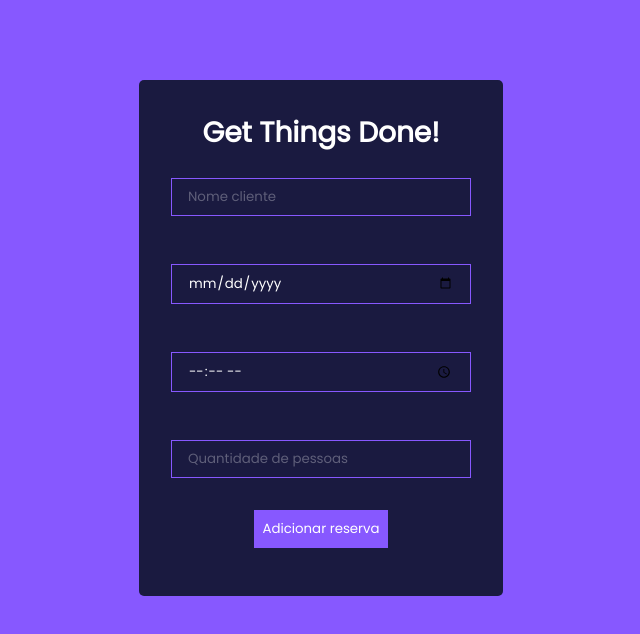
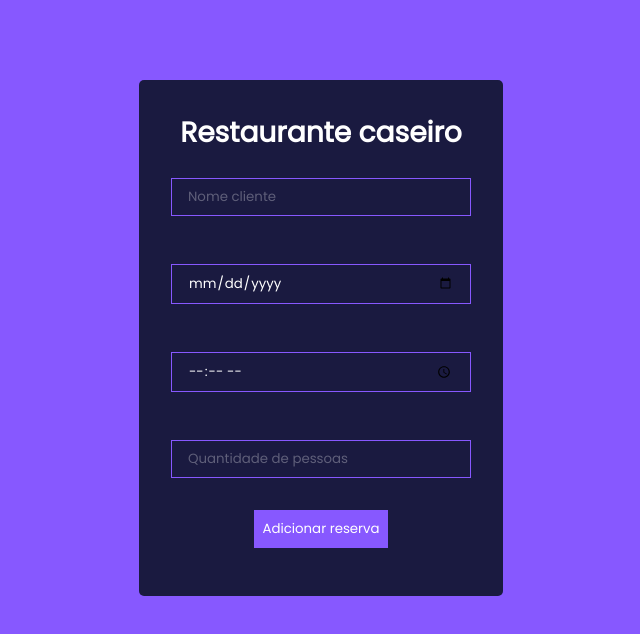
Before and after one commit to Thacianetads/sistema_restaurante, a React (Create React App) app in the folder sistema_restaurante/myproject/: page / in a window 1280 px wide. Shown: the top 634 px of the page, without its empty margins (319-959 px from the left). Built offline with nearby package versions, Linux system fonts and the light colour scheme.

Commit message:
Mudando titulo site no ReservaWrapper

```diff
--- a/sistema_restaurante/myproject/src/components/ReservaWrapper.js
+++ b/sistema_restaurante/myproject/src/components/ReservaWrapper.js
@@ -34,7 +34,7 @@ export const ReservaWrapper = () => {
         }
     return (
         <div className='ReservaWrapper'>
-            <h1>Get Things Done!</h1>
+            <h1>Restaurante caseiro</h1>
             <ReservaForm addReserva={addReserva} />
             {reservas.map((reserva, index) => (
                 reserva.isEditing ? (
```
